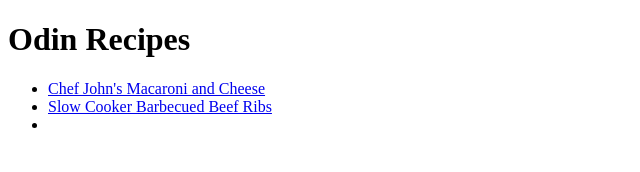
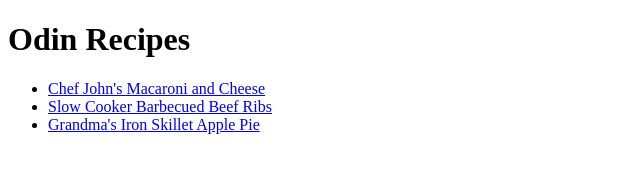
Before and after one commit to Nerdy-Nurse/odin-recipes, a plain HTML site: page index.html in a window 1280 px wide. Shown: the whole page, without its empty margins (0-640 px from the left). Drawn offline with Linux system fonts and the light colour scheme.

Commit message:
Create recipe page recipes/ribs.html

```diff
--- a/index.html
+++ b/index.html
@@ -9,7 +9,7 @@
         <ul>
             <li><a href="./recipes/macandcheese.html">Chef John's Macaroni and Cheese</a></li>
             <li><a href="./recipes/ribs.html">Slow Cooker Barbecued Beef Ribs</a></li>
-            <li></li>
+            <li><a href="./recipes/pie.html">Grandma's Iron Skillet Apple Pie</a></li>
         </ul>
     </body>
 </html>
```
Also changed, not shown: recipes/macandcheese.html (+1 -1 lines), recipes/ribs.html (+1 -1 lines).
